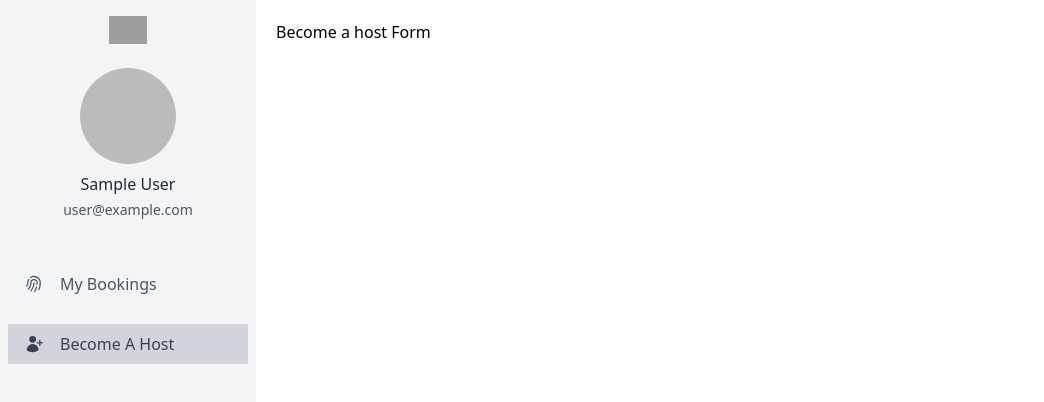
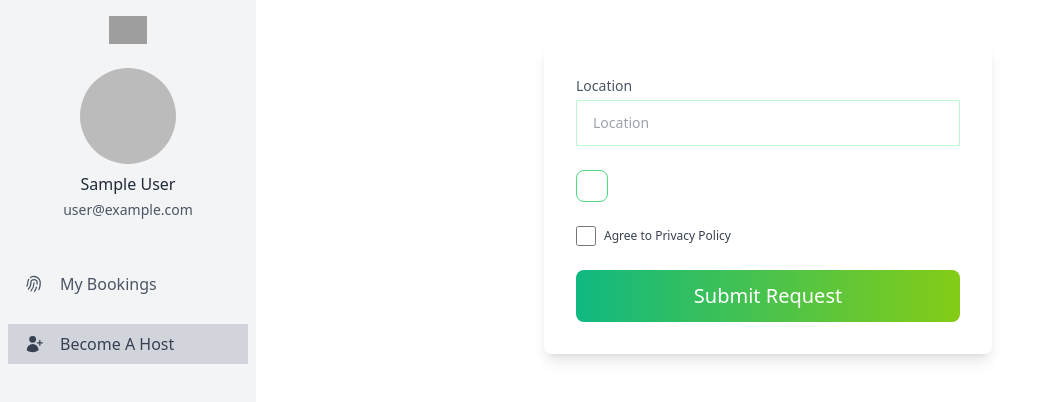
Before and after one commit to aroy15/flight-hotel-booking, a React (Create React App) app in the folder client/: page /dashboard/become-host in a window 1280 px wide. Shown: the top 402 px of the page, without its empty margins (0-1044 px from the left). Built offline with nearby package versions, Linux system fonts and the light colour scheme; no server answers; sample sign-in values are in the browser's storage; grey boxes are pictures that could not be loaded.

Commit message:
imageUpload & user file connect with API, BecomeHostFrom & BecomeAHost file creation

```diff
--- /dev/null
+++ b/client/src/Components/Form/BecomeHostForm.js
@@ -0,0 +1,49 @@
+import React from 'react';
+
+const BecomeHostForm = ({handleSubmit}) => {
+    return (
+        <>
+            <div className='flex justify-center mt-6'>
+                <div className='w-full max-w-md p-8 space-y-3 text-gray-800 rounded-lg shadow-lg'>
+                    <form onSubmit={(e)=>handleSubmit(e)} className='space-y-6 ng-untouched ng-pristine ng-valid'>
+                        <div className='space-y-1 text-sm'>
+                            <label htmlFor="location" className='block text-gray-600'>
+                                Location
+                            </label>
+                            <input
+                                className='w-full px-4 py-3 text-gray-800 border border-green-200'
+                                name='location'
+                                id='location'
+                                type='text'
+                                placeholder='Location'
+                                required
+                            />
+                        </div>
+                        <div>
+                            <label className='w-8 h-8 border border-green-400 hover:bg-green-400 rounded-lg block cursor-pointer'>
+                                <input
+                                  type='file'
+                                  name='image'
+                                  id='image'
+                                  accept='image/*'
+                                  hidden
+                                />
+                            </label>
+                        </div>
+                        <div>
+                            <label className='flex items-center'>
+                                <input type='checkbox' className='form-checkbox w-5 h-5' required/>
+                                <span className='block ml-2 text-xs font-medium text-gray-700'>
+                                    Agree to Privacy Policy
+                                </span>
+                            </label>
+                        </div>
+                        <button type="submit" className='w-full px-5 py-3 rounded-lg text-xl hover:text-gray-100 bg-gradient-to-r from-emerald-500 to-lime-500 text-white'>Submit Request</button>
+                    </form>
+                </div>
+            </div>
+        </>
+    );
+};
+
+export default BecomeHostForm;
--- a/client/src/Pages/Dashboard/BecomeAHost.js
+++ b/client/src/Pages/Dashboard/BecomeAHost.js
@@ -1,11 +1,28 @@
-import React from 'react';
+import React, { useContext } from 'react';
+import BecomeHostForm from '../../Components/Form/BecomeHostForm';
+import { getImageUrl } from '../../api/imageUpload';
+import { AuthContext } from '../../contexts/AuthProvider';
+import { hostRequest } from '../../api/user';
 
 const BecomeAHost = () => {
-    return (
-        <div>
-            Become a host Form
-        </div>
-    );
+    const {user} = useContext(AuthContext)
+    const handleSubmit = e => {
+        e.preventDefault()
+        const location = e.target.location.value
+        const image = e.target.image.files[0]
+        getImageUrl(image).then(data=>{
+            const hostData = {
+                location,
+                documentImg:data,
+                role:'requested',
+                email:user?.email
+            }
+            hostRequest(hostData)
+            .then(data => console.log(data))
+        })
+
+    }
+    return <BecomeHostForm handleSubmit={handleSubmit}/>
 };
 
 export default BecomeAHost;
--- /dev/null
+++ b/client/src/api/imageUpload.js
@@ -0,0 +1,11 @@
+export const getImageUrl = async image =>{
+    const  formData = new FormData()
+    formData.append('image', image)
+    const url = `https://api.imgbb.com/1/upload?key=${process.env.REACT_APP_imgbb}`
+    const response = await fetch(url, {
+        method: 'POST',
+        body: formData
+    })
+    const data = await response.json()
+    return data.data.display_url
+}
--- /dev/null
+++ b/client/src/api/user.js
@@ -0,0 +1,13 @@
+export const hostRequest = async hostData =>{
+    const url = `${process.env.REACT_APP_API_URL}/user/${hostData.email}`
+    const response = await fetch(url, {
+        method: 'PUT',
+        headers:{
+            'content-type': 'application/json'
+        },
+        body:JSON.stringify(hostData)
+    })
+
+    const data = await response.json();
+    return data
+}
```
